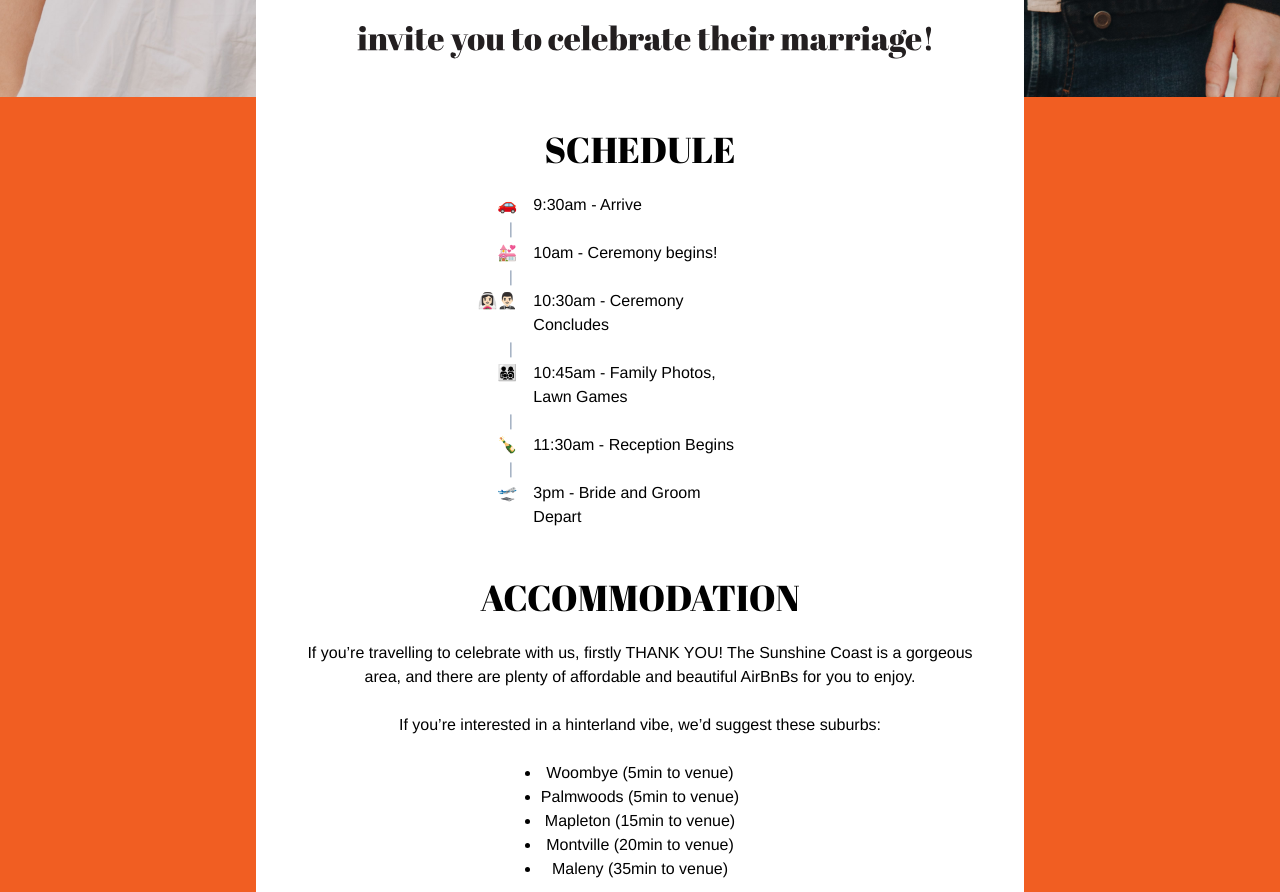
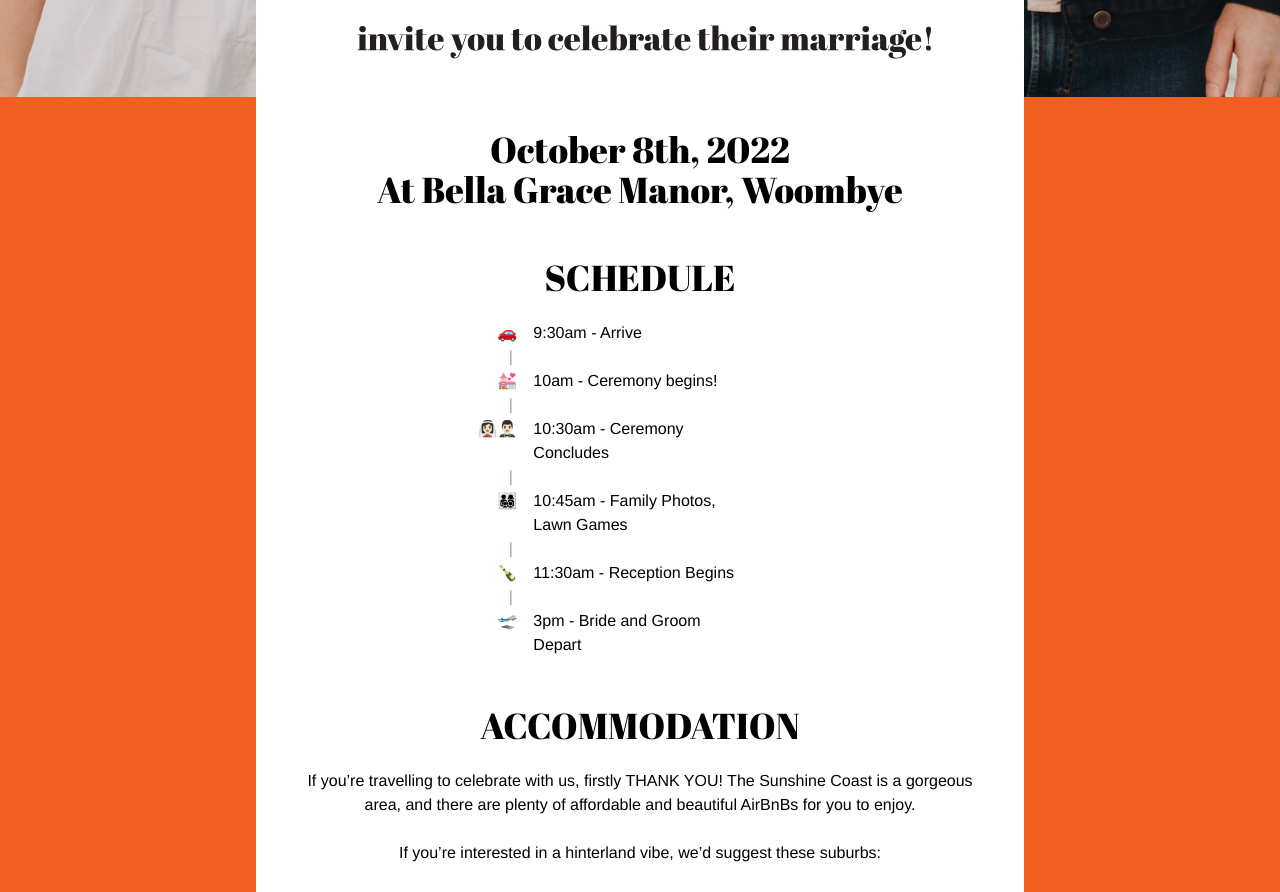
Before and after one commit to willem-h/wedding, a React (Create React App) app: page / in a window 1280 px wide. Shown: the part 1120-2012 px from the top of the page. Built offline with nearby package versions, Linux system fonts and the light colour scheme.

Commit message:
Add date and place

```diff
--- a/src/App.js
+++ b/src/App.js
@@ -106,6 +106,11 @@ function App() {
 
         <div className="flex w-screen justify-center bg-[#f15e22]">
           <div className="w-11/12 max-w-screen-md bg-white pt-8 px-4 sm:px-12 space-y-12">
+
+            <div>
+              <h1 className="font-serif text-4xl">October 8th, 2022</h1>
+              <h1 className="font-serif text-4xl">At Bella Grace Manor, Woombye</h1>
+            </div>
 
             <div className="space-y-6">
               <h1 className="font-serif text-4xl">SCHEDULE</h1>
```
